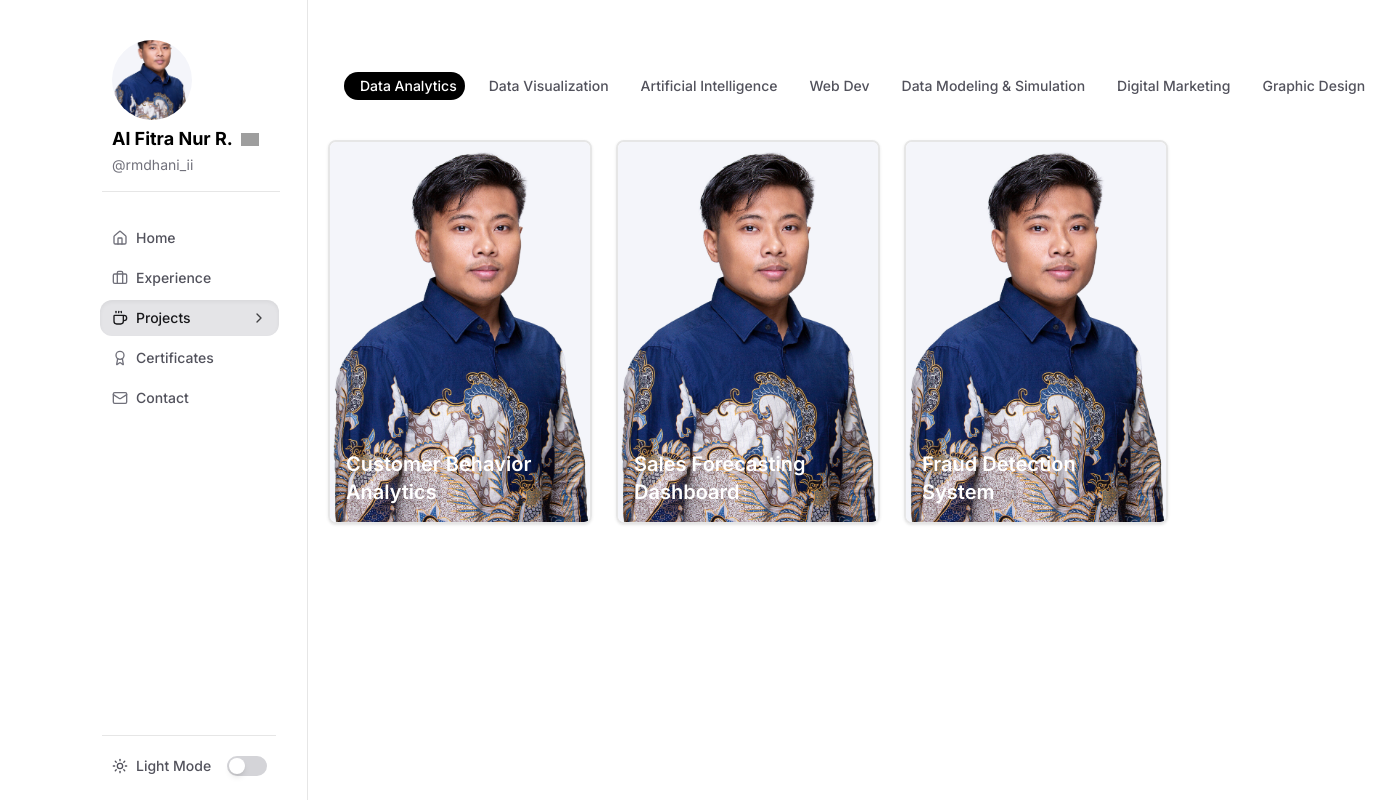
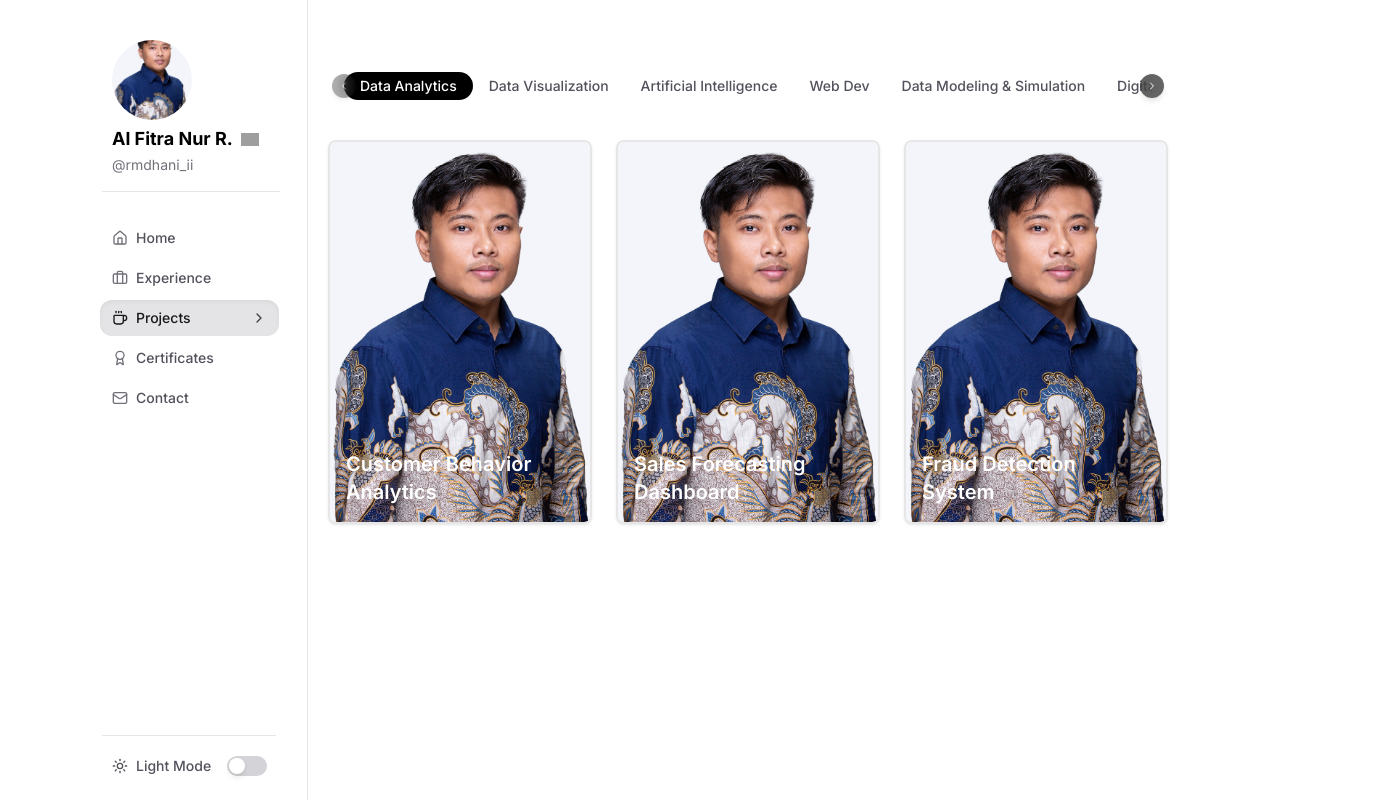
Before and after one commit to alfitranurr/portfolio-v2, a Next.js app: page /projects in a window 1280 px wide. Shown: the whole page, 1397 px wide, since content can reach past the window. Built offline with nearby package versions, Linux system fonts and the light colour scheme; grey boxes are pictures that could not be loaded.

Commit message:
update projects page

```diff
--- a/app/globals.css
+++ b/app/globals.css
@@ -58,11 +58,21 @@
     border-color: hsl(var(--color-border));
   }
 
-  body {
-    background-color: hsl(var(--color-background));
-    color: hsl(var(--color-foreground));
-    font-family: "Poppins", sans-serif; /* Tambahan: Set Poppins sebagai default global */
-  }
+body {
+  background-color: hsl(var(--color-background));
+  color: hsl(var(--color-foreground));
+  font-family: "Poppins", sans-serif; /* Tambahan: Set Poppins sebagai default global */
+}
+}
+
+/* Hide scrollbars without disabling scroll */
+.scrollbar-hide {
+  -ms-overflow-style: none; /* IE and Edge */
+  scrollbar-width: none; /* Firefox */
+}
+
+.scrollbar-hide::-webkit-scrollbar {
+  display: none; /* Chrome, Safari, Opera */
 }
 
 /* Custom gradient class (transparan modern hitam-putih) */
--- a/app/projects/page.tsx
+++ b/app/projects/page.tsx
@@ -50,6 +50,7 @@ export default function Projects() {
   const [isMobile, setIsMobile] = useState(false);
   const [isAtStart, setIsAtStart] = useState(true);
   const [isAtEnd, setIsAtEnd] = useState(false);
+  const [isScrollable, setIsScrollable] = useState(false);
   const buttonRefs = useRef<(HTMLButtonElement | null)[]>([]);
   const tabsContainerRef = useRef<HTMLDivElement>(null);
   const tabs = [
@@ -101,17 +102,18 @@ export default function Projects() {
   // Scroll listener for arrow states and indicator update
   useEffect(() => {
     const container = tabsContainerRef.current;
-    if (!container || !isMobile) return;
+    if (!container) return;
     const handleScroll = () => {
       const { scrollLeft, scrollWidth, clientWidth } = container;
       setIsAtStart(scrollLeft === 0);
       setIsAtEnd(scrollLeft >= scrollWidth - clientWidth - 1); // tolerance for floating point
+      setIsScrollable(scrollWidth > clientWidth + 1);
       updateIndicator();
     };
     container.addEventListener("scroll", handleScroll);
     handleScroll(); // initial state
     return () => container.removeEventListener("scroll", handleScroll);
-  }, [isMobile, activeTab]); // Add activeTab to deps to re-init on tab change
+  }, [activeTab]); // Re-init on tab change
   const updateIndicator = () => {
     const activeIndex = tabs.findIndex((tab) => tab.key === activeTab);
     const button = buttonRefs.current[activeIndex];
@@ -131,7 +133,7 @@ export default function Projects() {
     const activeIndex = tabs.findIndex((tab) => tab.key === activeTab);
     const button = buttonRefs.current[activeIndex];
     const container = tabsContainerRef.current;
-    if (button && container && isMobile) {
+    if (button && container) {
       const { offsetLeft, offsetWidth } = button;
       const center = offsetLeft + offsetWidth / 2 - container.clientWidth / 2;
       const maxScroll = container.scrollWidth - container.clientWidth;
@@ -143,7 +145,7 @@ export default function Projects() {
       const scrollTimeout = setTimeout(updateIndicator, 300);
       return () => clearTimeout(scrollTimeout);
     }
-  }, [activeTab, isMobile]);
+  }, [activeTab]);
   const renderCards = (items: any[]) => (
     <motion.div
       variants={containerVariants}
@@ -186,11 +188,7 @@ export default function Projects() {
       {/* ===== Projects Section ===== */}
       <section className="w-full py-0 mt-0 md:mt-8 text-center md:text-left">
         {/* Tabs */}
-        <div
-          className={`relative ${
-            isMobile ? "w-full" : "w-fit mx-auto md:ml-0"
-          } rounded-full bg-white dark:bg-zinc-800 px-4 py-1 mb-8 overflow-hidden`}
-        >
+        <div className="relative w-full max-w-full rounded-full bg-white dark:bg-zinc-800 px-4 py-1 mb-8 overflow-hidden">
           <motion.div
             className="absolute inset-y-2 bg-black dark:bg-white rounded-full z-0"
             style={indicatorStyle}
@@ -200,9 +198,7 @@ export default function Projects() {
           />
           <div
             ref={tabsContainerRef}
-            className={
-              isMobile ? "flex overflow-x-auto scrollbar-hide" : "flex"
-            }
+            className="flex items-center overflow-x-auto overflow-y-hidden scrollbar-hide"
           >
             {tabs.map((tab, index) => (
               <button
@@ -221,7 +217,7 @@ export default function Projects() {
               </button>
             ))}
           </div>
-          {isMobile && (
+          {isScrollable && (
             <>
               <button
                 onClick={() => {
@@ -232,10 +228,10 @@ export default function Projects() {
                     });
                   }
                 }}
-                className={`absolute left-1 top-1/2 -translate-y-1/2 z-20 flex items-center justify-center w-6 h-6 bg-background/80 backdrop-blur-sm rounded-full text-muted-foreground transition-all shadow-md ${
+                className={`absolute left-1 top-1/2 -translate-y-1/2 z-20 flex items-center justify-center w-6 h-6 bg-black/60 backdrop-blur-sm rounded-full text-white transition-all shadow-md ${
                   isAtStart
                     ? "opacity-50 cursor-not-allowed pointer-events-none"
-                    : "hover:text-foreground hover:bg-accent"
+                    : "hover:bg-black/80"
                 }`}
               >
                 <ChevronLeft className="w-3 h-3" />
@@ -249,10 +245,10 @@ export default function Projects() {
                     });
                   }
                 }}
-                className={`absolute right-1 top-1/2 -translate-y-1/2 z-20 flex items-center justify-center w-6 h-6 bg-background/80 backdrop-blur-sm rounded-full text-muted-foreground transition-all shadow-md ${
+                className={`absolute right-1 top-1/2 -translate-y-1/2 z-20 flex items-center justify-center w-6 h-6 bg-black/60 backdrop-blur-sm rounded-full text-white transition-all shadow-md ${
                   isAtEnd
                     ? "opacity-50 cursor-not-allowed pointer-events-none"
-                    : "hover:text-foreground hover:bg-accent"
+                    : "hover:bg-black/80"
                 }`}
               >
                 <ChevronRight className="w-3 h-3" />
```
